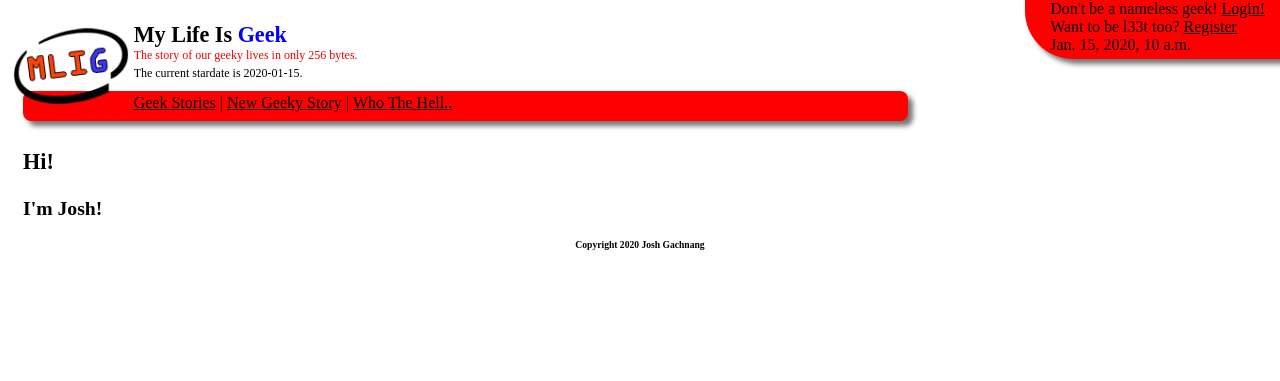
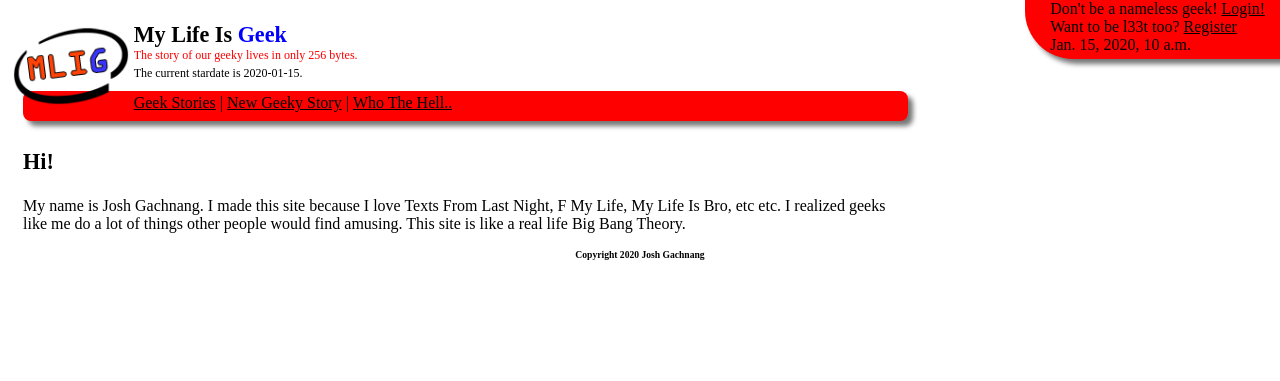
Before and after one commit to joshgachnang/MyLifeIsOpen, a Django app: template webwork/templates/about.html in a window 1280 px wide. Shown: the top 381 px of the page. Run offline with Django 3.2, Linux system fonts and the light colour scheme; the template is opened without the code that fills it: most values are stand-ins (such as "Sample title", 1, 10 or a date in 2020); some libraries are stand-ins or nearby versions.

Commit message:
Fixed issue where About threw an error and added stuff to About (though it will need to be changed eventually as part of a template)

```diff
--- a/webwork/templates/about.html
+++ b/webwork/templates/about.html
@@ -2,5 +2,5 @@
 
 {% block content %}
 <h1>Hi!</h1>
-<h2>I'm Josh!</h2>
+<p>My name is Josh Gachnang.  I made this site because I love Texts From Last Night, F My Life, My Life Is Bro, etc etc.  I realized geeks like me do a lot of things other people would find amusing. This site is like a real life Big Bang Theory.</p>
 {% endblock %}
--- a/webwork/views.py
+++ b/webwork/views.py
@@ -12,7 +12,7 @@ def home(request):
     return HttpResponseRedirect('/home/1')
 
 def about(request):
-    return render_to_response('about.html', {'user': get_user(request)})
+    return render_to_response('about.html', {}, RequestContext(request))
 
 def posts_page(request, page):
     minimum = (int(page) - 1) * settings.POSTS_PER_PAGE
```
